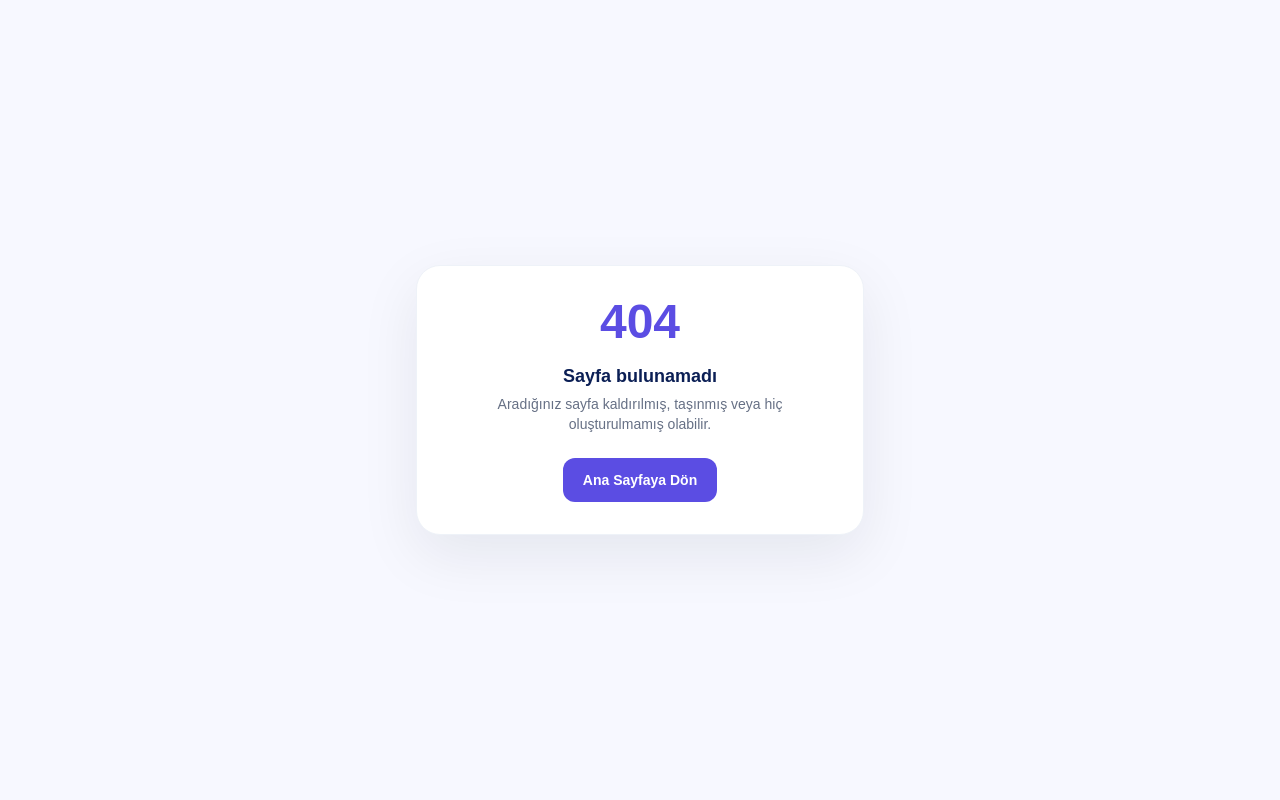
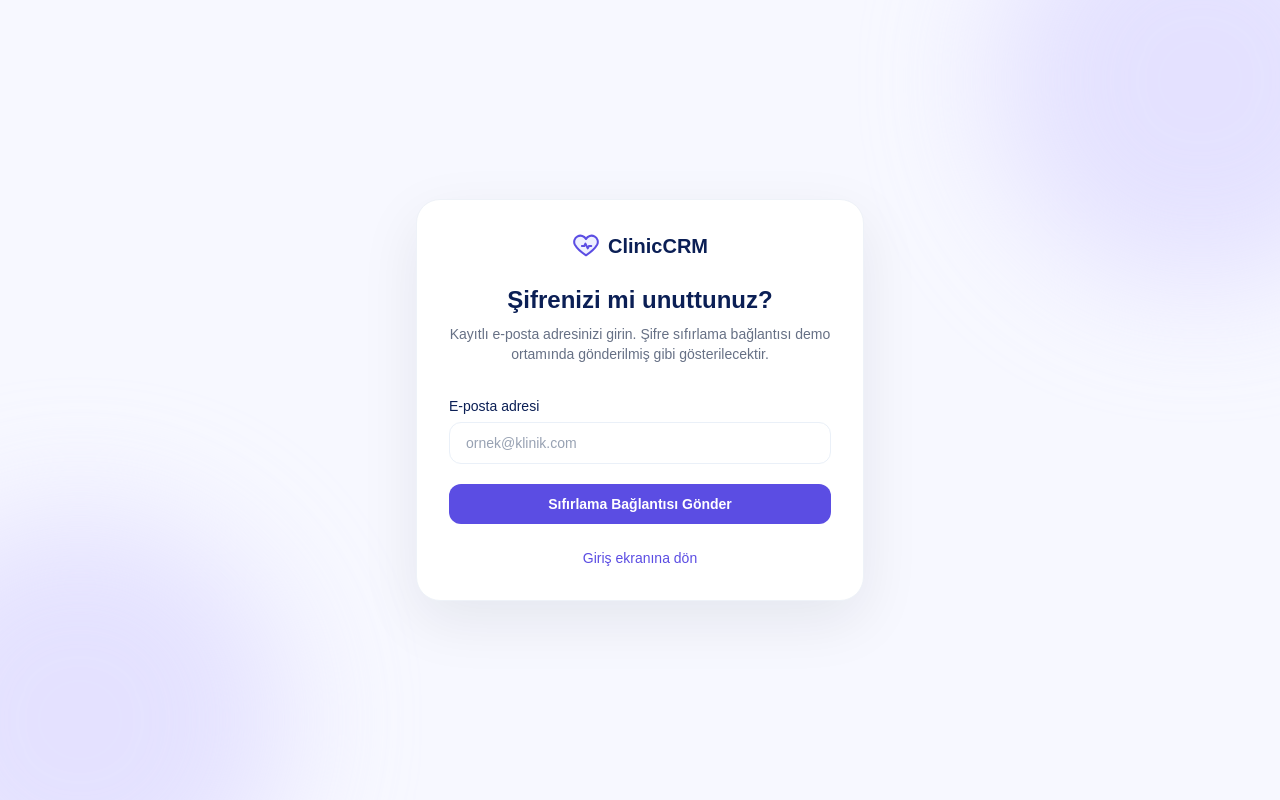
Before and after one commit to zeynep-tuna/clinic-crm, a Next.js app in the folder frontend/: page /forgot-password in a window 1280 px wide. Before the commit this address had no page. Built offline with nearby package versions, Linux system fonts and the light colour scheme.

Commit message:
Add forgot password page

```diff
--- /dev/null
+++ b/frontend/app/forgot-password/page.tsx
@@ -0,0 +1,137 @@
+"use client";
+
+import { useState } from "react";
+import Link from "next/link";
+
+function HeartIcon() {
+  return (
+    <svg viewBox="0 0 24 24" fill="none" stroke="#5B4DE3" strokeWidth={1.75} className="h-7 w-7">
+      <path
+        strokeLinecap="round"
+        strokeLinejoin="round"
+        fill="#EEF0FF"
+        d="M12 20s-7-4.5-9.5-9A5 5 0 0 1 12 6a5 5 0 0 1 9.5 5c-2.5 4.5-9.5 9-9.5 9Z"
+      />
+      <path strokeLinecap="round" strokeLinejoin="round" d="M8.5 12h2l1-2 2 4 1-2h2" />
+    </svg>
+  );
+}
+
+function CheckCircleIcon() {
+  return (
+    <svg viewBox="0 0 24 24" fill="none" stroke="#16A34A" strokeWidth={1.75} className="h-7 w-7">
+      <circle cx="12" cy="12" r="8.5" />
+      <path strokeLinecap="round" strokeLinejoin="round" d="M8.5 12.5l2.3 2.3 4.7-5.1" />
+    </svg>
+  );
+}
+
+function validateEmail(value: string): string | null {
+  const trimmed = value.trim();
+
+  if (!trimmed) {
+    return "E-posta adresi zorunludur.";
+  }
+
+  if (!/^[^\s@]+@[^\s@]+\.[^\s@]+$/.test(trimmed)) {
+    return "Geçerli bir e-posta adresi girin.";
+  }
+
+  return null;
+}
+
+export default function ForgotPasswordPage() {
+  const [email, setEmail] = useState("");
+  const [error, setError] = useState<string | null>(null);
+  const [submitted, setSubmitted] = useState(false);
+
+  function handleEmailChange(value: string) {
+    setEmail(value);
+    if (error) {
+      setError(null);
+    }
+  }
+
+  function handleSubmit(event: React.FormEvent<HTMLFormElement>) {
+    event.preventDefault();
+    const validationError = validateEmail(email);
+    if (validationError) {
+      setError(validationError);
+      return;
+    }
+    console.log("Şifre sıfırlama talebi:", email);
+    setSubmitted(true);
+  }
+
+  return (
+    <div className="relative flex min-h-screen items-center justify-center overflow-hidden bg-[#F7F8FF] px-4 py-12">
+      <div className="pointer-events-none absolute -right-32 -top-32 z-0 h-104 w-104 rounded-full bg-[#DCD8FF] opacity-70 blur-3xl" />
+      <div className="pointer-events-none absolute -bottom-32 -left-32 z-0 h-104 w-104 rounded-full bg-[#DCD8FF] opacity-70 blur-3xl" />
+
+      <div className="relative z-10 w-full max-w-md rounded-[24px] border border-[#EEF2F8] bg-white p-8 shadow-[0_20px_60px_rgba(15,23,42,0.08)]">
+        <div className="flex flex-col items-center text-center">
+          <div className="flex items-center gap-2">
+            <HeartIcon />
+            <span className="text-xl font-bold text-[#0B1F55]">ClinicCRM</span>
+          </div>
+
+          {submitted ? (
+            <>
+              <div className="mt-6 flex h-14 w-14 items-center justify-center rounded-full bg-[#DCFCE7]">
+                <CheckCircleIcon />
+              </div>
+              <h1 className="mt-4 text-2xl font-bold text-[#0B1F55]">
+                Şifre sıfırlama bağlantısı gönderildi
+              </h1>
+              <p className="mt-2 text-sm text-[#667085]">
+                Eğer bu e-posta sistemde kayıtlıysa, şifre sıfırlama adımları e-posta adresinize
+                gönderilecektir.
+              </p>
+            </>
+          ) : (
+            <>
+              <h1 className="mt-6 text-2xl font-bold text-[#0B1F55]">Şifrenizi mi unuttunuz?</h1>
+              <p className="mt-2 text-sm text-[#667085]">
+                Kayıtlı e-posta adresinizi girin. Şifre sıfırlama bağlantısı demo ortamında
+                gönderilmiş gibi gösterilecektir.
+              </p>
+            </>
+          )}
+        </div>
+
+        {!submitted && (
+          <form onSubmit={handleSubmit} className="mt-8 space-y-5">
+            <div>
+              <label className="mb-1.5 block text-sm font-medium text-[#0B1F55]">
+                E-posta adresi
+              </label>
+              <input
+                type="email"
+                value={email}
+                onChange={(event) => handleEmailChange(event.target.value)}
+                placeholder="ornek@klinik.com"
+                className={`w-full rounded-xl border px-4 py-2.5 text-sm text-[#0B1F55] placeholder:text-[#98A2B3] focus:border-[#5B4DE3] focus:outline-none focus:ring-2 focus:ring-[#5B4DE3]/20 ${
+                  error ? "border-[#EF4444]/60" : "border-[#EAF0F8]"
+                }`}
+              />
+              {error && <p className="mt-1 text-sm text-[#EF4444]">{error}</p>}
+            </div>
+
+            <button
+              type="submit"
+              className="w-full rounded-xl bg-[#5B4DE3] px-5 py-2.5 text-sm font-semibold text-white hover:bg-[#4c3fd1]"
+            >
+              Sıfırlama Bağlantısı Gönder
+            </button>
+          </form>
+        )}
+
+        <p className="mt-6 text-center text-sm text-[#667085]">
+          <Link href="/login" className="font-medium text-[#5B4DE3] hover:underline">
+            Giriş ekranına dön
+          </Link>
+        </p>
+      </div>
+    </div>
+  );
+}
--- a/frontend/components/login/LoginForm.tsx
+++ b/frontend/components/login/LoginForm.tsx
@@ -2,6 +2,7 @@
 
 import { useState } from "react";
 import Link from "next/link";
+import { useRouter } from "next/navigation";
 
 function HeartIcon() {
   return (
@@ -44,15 +45,77 @@ function EyeOffIcon() {
   );
 }
 
+interface LoginFormErrors {
+  email?: string;
+  password?: string;
+}
+
+function validateLoginForm(email: string, password: string): LoginFormErrors {
+  const errors: LoginFormErrors = {};
+
+  if (!email.trim()) {
+    errors.email = "E-posta adresi zorunludur.";
+  } else if (!/^[^\s@]+@[^\s@]+\.[^\s@]+$/.test(email.trim())) {
+    errors.email = "Geçerli bir e-posta adresi girin.";
+  }
+
+  if (!password) {
+    errors.password = "Şifre zorunludur.";
+  } else if (password.length < 6) {
+    errors.password = "Şifre en az 6 karakter olmalıdır.";
+  }
+
+  return errors;
+}
+
 export default function LoginForm() {
+  const router = useRouter();
   const [email, setEmail] = useState("");
   const [password, setPassword] = useState("");
   const [rememberMe, setRememberMe] = useState(true);
   const [showPassword, setShowPassword] = useState(false);
+  const [errors, setErrors] = useState<LoginFormErrors>({});
+
+  function handleEmailChange(value: string) {
+    setEmail(value);
+    if (errors.email) {
+      setErrors((previous) => ({ ...previous, email: undefined }));
+    }
+  }
+
+  function handlePasswordChange(value: string) {
+    setPassword(value);
+    if (errors.password) {
+      setErrors((previous) => ({ ...previous, password: undefined }));
+    }
+  }
 
   function handleSubmit(event: React.FormEvent<HTMLFormElement>) {
     event.preventDefault();
-    console.log({ email, password, rememberMe });
+    const validationErrors = validateLoginForm(email, password);
+    if (Object.keys(validationErrors).length > 0) {
+      setErrors(validationErrors);
+      return;
+    }
+
+    const normalizedEmail = email.trim().toLowerCase();
+
+    if (
+      normalizedEmail.includes("secretary") ||
+      normalizedEmail.includes("sekreter") ||
+      normalizedEmail.includes("zeynep")
+    ) {
+      router.push("/secretary/dashboard");
+    } else if (
+      normalizedEmail.includes("doctor") ||
+      normalizedEmail.includes("doktor") ||
+      normalizedEmail.includes("hekim") ||
+      normalizedEmail.includes("elif")
+    ) {
+      router.push("/doctor/dashboard");
+    } else {
+      router.push("/dashboard");
+    }
   }
 
   return (
@@ -69,16 +132,19 @@ export default function LoginForm() {
         </p>
       </div>
 
-      <form onSubmit={handleSubmit} className="mt-8 space-y-5">
+      <form onSubmit={handleSubmit} noValidate className="mt-8 space-y-5">
         <div>
           <label className="mb-1.5 block text-sm font-medium text-[#0B1F55]">E-posta</label>
           <input
             type="email"
             value={email}
-            onChange={(event) => setEmail(event.target.value)}
+            onChange={(event) => handleEmailChange(event.target.value)}
             placeholder="ornek@klinik.com"
-            className="w-full rounded-xl border border-[#EAF0F8] px-4 py-2.5 text-sm text-[#0B1F55] placeholder:text-[#98A2B3] focus:border-[#5B4DE3] focus:outline-none focus:ring-2 focus:ring-[#5B4DE3]/20"
+            className={`w-full rounded-xl border px-4 py-2.5 text-sm text-[#0B1F55] placeholder:text-[#98A2B3] focus:border-[#5B4DE3] focus:outline-none focus:ring-2 focus:ring-[#5B4DE3]/20 ${
+              errors.email ? "border-[#EF4444]/60" : "border-[#EAF0F8]"
+            }`}
           />
+          {errors.email && <p className="mt-1 text-sm text-[#EF4444]">{errors.email}</p>}
         </div>
 
         <div>
@@ -87,9 +153,11 @@ export default function LoginForm() {
             <input
               type={showPassword ? "text" : "password"}
               value={password}
-              onChange={(event) => setPassword(event.target.value)}
+              onChange={(event) => handlePasswordChange(event.target.value)}
               placeholder="Şifrenizi girin"
-              className="w-full rounded-xl border border-[#EAF0F8] px-4 py-2.5 pr-11 text-sm text-[#0B1F55] placeholder:text-[#98A2B3] focus:border-[#5B4DE3] focus:outline-none focus:ring-2 focus:ring-[#5B4DE3]/20"
+              className={`w-full rounded-xl border px-4 py-2.5 pr-11 text-sm text-[#0B1F55] placeholder:text-[#98A2B3] focus:border-[#5B4DE3] focus:outline-none focus:ring-2 focus:ring-[#5B4DE3]/20 ${
+                errors.password ? "border-[#EF4444]/60" : "border-[#EAF0F8]"
+              }`}
             />
             <button
               type="button"
@@ -100,6 +168,7 @@ export default function LoginForm() {
               {showPassword ? <EyeOffIcon /> : <EyeIcon />}
             </button>
           </div>
+          {errors.password && <p className="mt-1 text-sm text-[#EF4444]">{errors.password}</p>}
         </div>
 
         <div className="flex items-center justify-between">
@@ -113,9 +182,9 @@ export default function LoginForm() {
             Beni Hatırla
           </label>
 
-          <a href="#" className="text-sm font-medium text-[#5B4DE3] hover:underline">
+          <Link href="/forgot-password" className="text-sm font-medium text-[#5B4DE3] hover:underline">
             Şifremi Unuttum?
-          </a>
+          </Link>
         </div>
 
         <button
```
